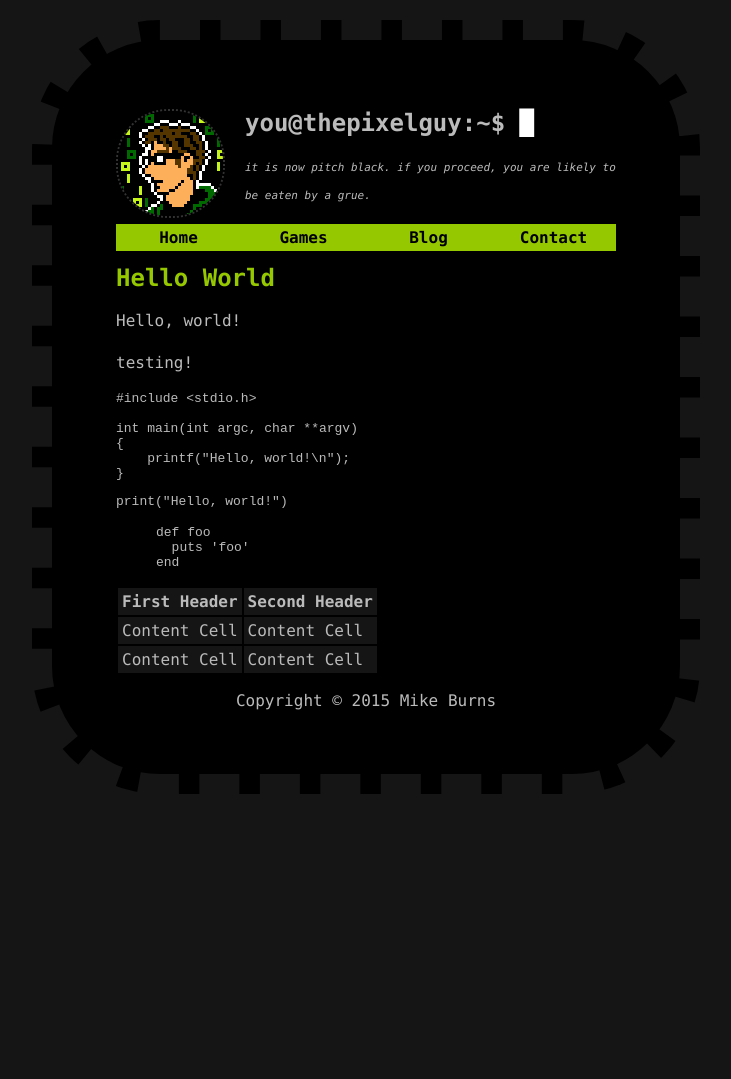
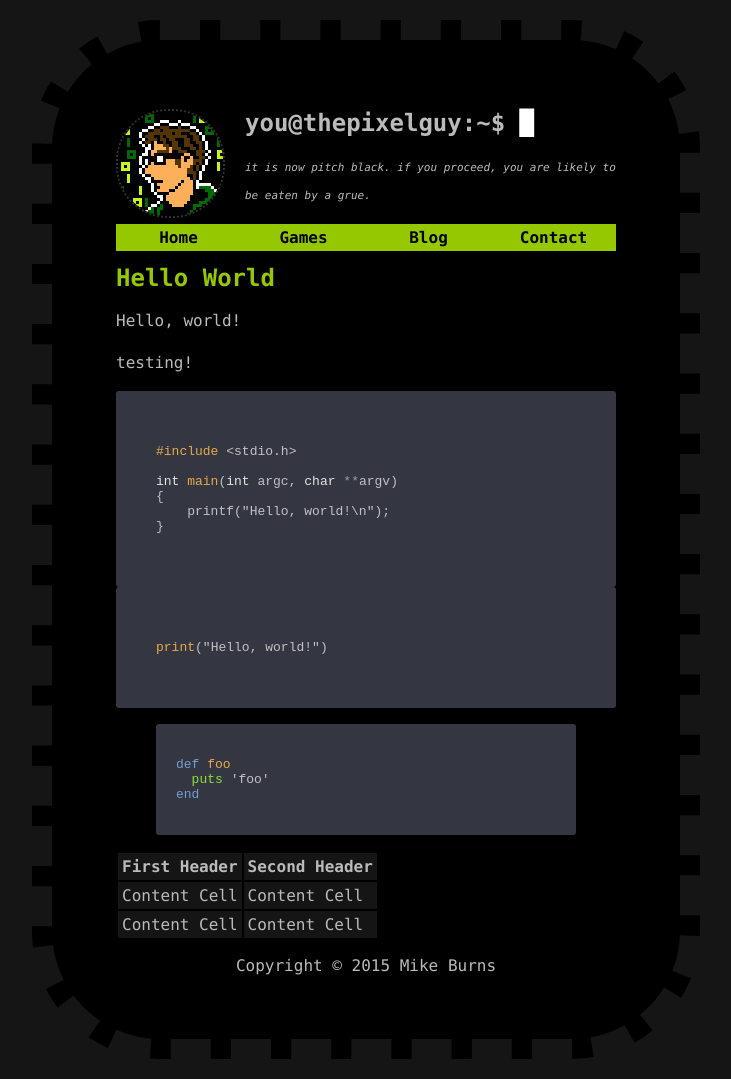
Before and after one commit to thatpixelguy/thatpixelguy.github.io, a Jekyll site: the page built from _posts/2015-03-05-hello-world.md, in a window 1280 px wide. Shown: the whole page, without its empty margins (274-1005 px from the left). Built offline with Jekyll 4.4.1, drawn with Linux system fonts in a browser that asks for light colours; before the commit the page ends 900 px from its top, so only the background shows below that.

Commit message:
Updated post.html

```diff
--- a/_layouts/post.html
+++ b/_layouts/post.html
@@ -7,6 +7,7 @@
          If you include the next line in all your web pages, they will all share the same look.
          This makes it easier to make new pages for your site. -->
     <link href="/style.css" rel="stylesheet" type="text/css" media="all">
+    <link href="/darkly.css" rel="stylesheet" type="text/css" media="all">
     <link rel="icon" type="image/ico" href="/favicon.ico">
   </head>
   <body>
@@ -29,7 +30,7 @@
 
       <h2><a href='{{ page.url }}'>{{ page.title }}</a></h2>
 
-      <div markdown="1">{{ page.content | markdownify }}</div>
+      <div markdown="1">{{ page.content }}</div>
 
 
       <div class='footer'>Copyright &copy; 2015 Mike Burns</div>
```
